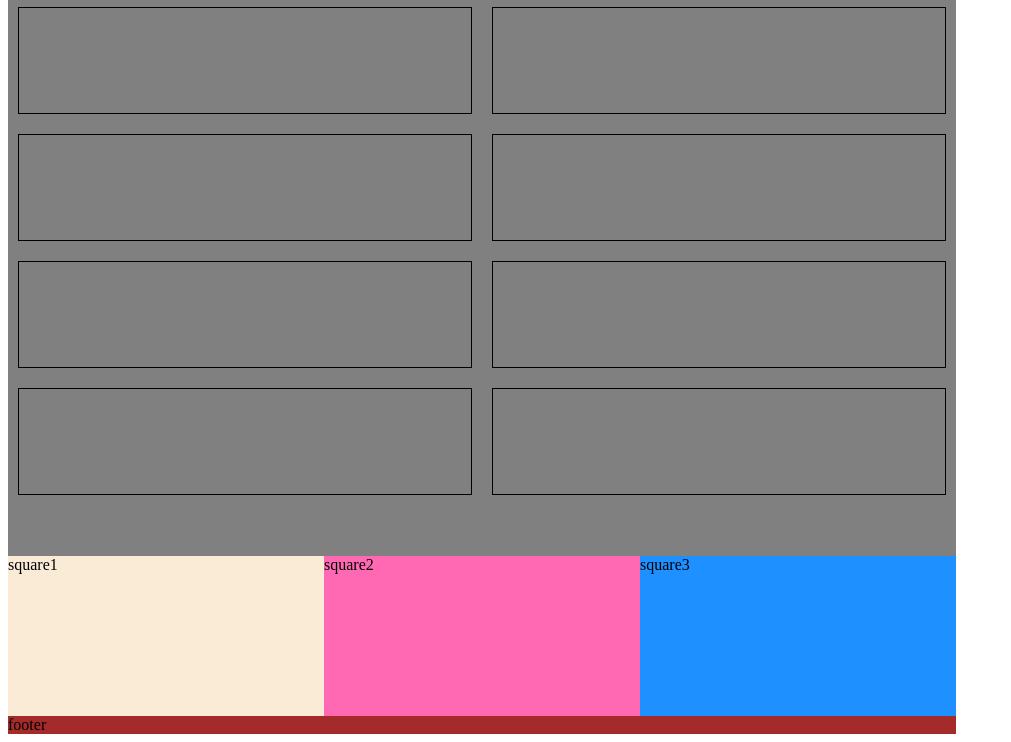
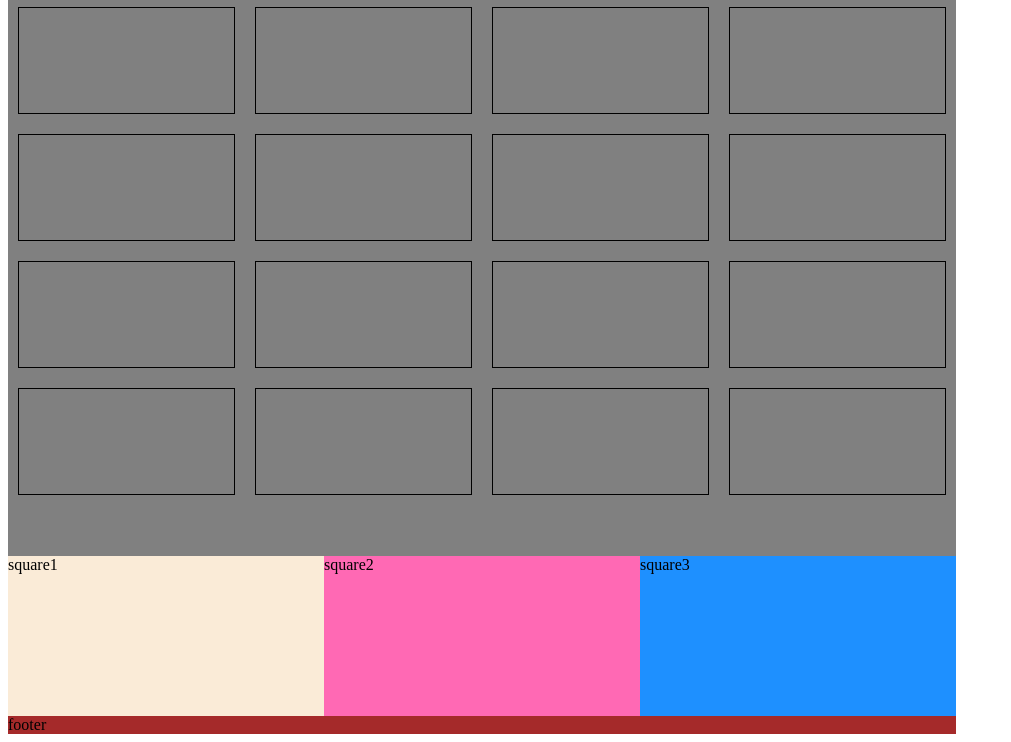
Before and after one commit to Psangha1234/bottom-right-layout, a plain HTML site: page index.html in a window 1280 px wide. Shown: the part 91-833 px from the top of the page, without its empty margins (0-1011 px from the left). Drawn offline with Linux system fonts and the light colour scheme.

Commit message:
fixed the rest

```diff
--- a/index.html
+++ b/index.html
@@ -13,6 +13,30 @@
         </div>
         <div class="gridbox">
             <div class="flexcontainer">
+              <div class="child">
+                <br><br><br>
+              </div>
+              <div class="child">
+                <br><br><br>
+              </div>
+              <div class="child">
+                <br><br><br>
+              </div>
+              <div class="child">
+                <br><br><br>
+              </div>
+              <div class="child">
+                <br><br><br>
+              </div>
+              <div class="child">
+                <br><br><br>
+              </div>
+              <div class="child">
+                <br><br><br>
+              </div>
+              <div class="child">
+                <br><br><br>
+              </div>
               <div class="child">
                 <br><br><br>
               </div>
--- a/style.css
+++ b/style.css
@@ -41,7 +41,7 @@
 }
 
 .child {
-    flex: 40%;
+    flex: 20%;
     margin: 10px;
     font-family: Verdana, Geneva, Tahoma, sans-serif;
     font-size: 30px;
```
